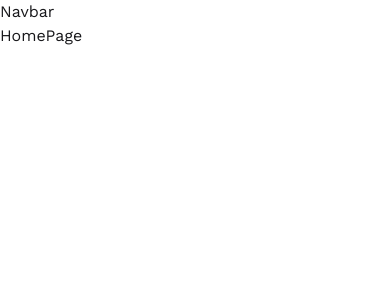
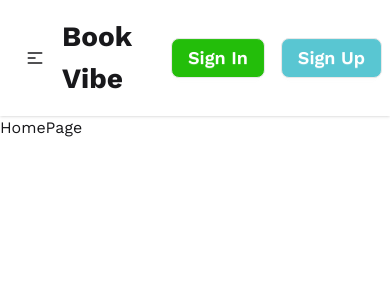
Before and after one commit to IamPial/book-resources-app, a React (Vite) app: page / in a window 390 px wide. Shown: the top 300 px of the page. Built offline with nearby package versions, Linux system fonts and the light colour scheme; a web font is replaced by a local one.

Commit message:
create navbar section as like figma

```diff
--- a/src/components/shared/Navbar/Navbar.jsx
+++ b/src/components/shared/Navbar/Navbar.jsx
@@ -2,8 +2,66 @@
 
 const Navbar = () => {
   return (
-    <div>
-      <h1>Navbar</h1>
+    <div className="bg-base-100 shadow-sm py-2">
+      <div className="navbar container mx-auto">
+        <div className="navbar-start">
+          <div className="dropdown">
+            <div tabIndex={0} role="button" className="btn btn-ghost lg:hidden">
+              <svg
+                xmlns="http://www.w3.org/2000/svg"
+                className="h-5 w-5"
+                fill="none"
+                viewBox="0 0 24 24"
+                stroke="currentColor"
+              >
+                {" "}
+                <path
+                  strokeLinecap="round"
+                  strokeLinejoin="round"
+                  strokeWidth="2"
+                  d="M4 6h16M4 12h8m-8 6h16"
+                />{" "}
+              </svg>
+            </div>
+            <ul
+              tabIndex="-1"
+              className="menu menu-sm dropdown-content bg-base-100 rounded-box z-1 mt-3 w-52 p-2 shadow"
+            >
+              <li className="font-semibold text-lg">
+                <a>Home</a>
+              </li>
+              <li className="font-semibold text-lg">
+                <a>Listed Books</a>
+              </li>
+              <li className="font-semibold text-lg">
+                <a>Pages to Read</a>
+              </li>
+            </ul>
+          </div>
+          <a className="text-[28px] font-bold">Book Vibe</a>
+        </div>
+        <div className="navbar-center hidden lg:flex">
+          <ul className="menu menu-horizontal px-1 text-[#131313] opacity-80">
+            <li className="font-semibold text-lg">
+              <a>Home</a>
+            </li>
+            <li className="font-semibold text-lg">
+              <a>Listed Books</a>
+            </li>
+            <li className="font-semibold text-lg">
+              <a>Pages to Read</a>
+            </li>
+          </ul>
+        </div>
+        <div className="navbar-end gap-4">
+          <button className="btn bg-[#23BE0A] rounded-lg font-semibold text-lg text-white">
+            Sign In
+          </button>
+          <button className="btn bg-[#59C6D2] rounded-lg font-semibold text-lg text-white ">
+            Sign Up
+          </button>
+        </div>
+      </div>
     </div>
   );
 };
```
